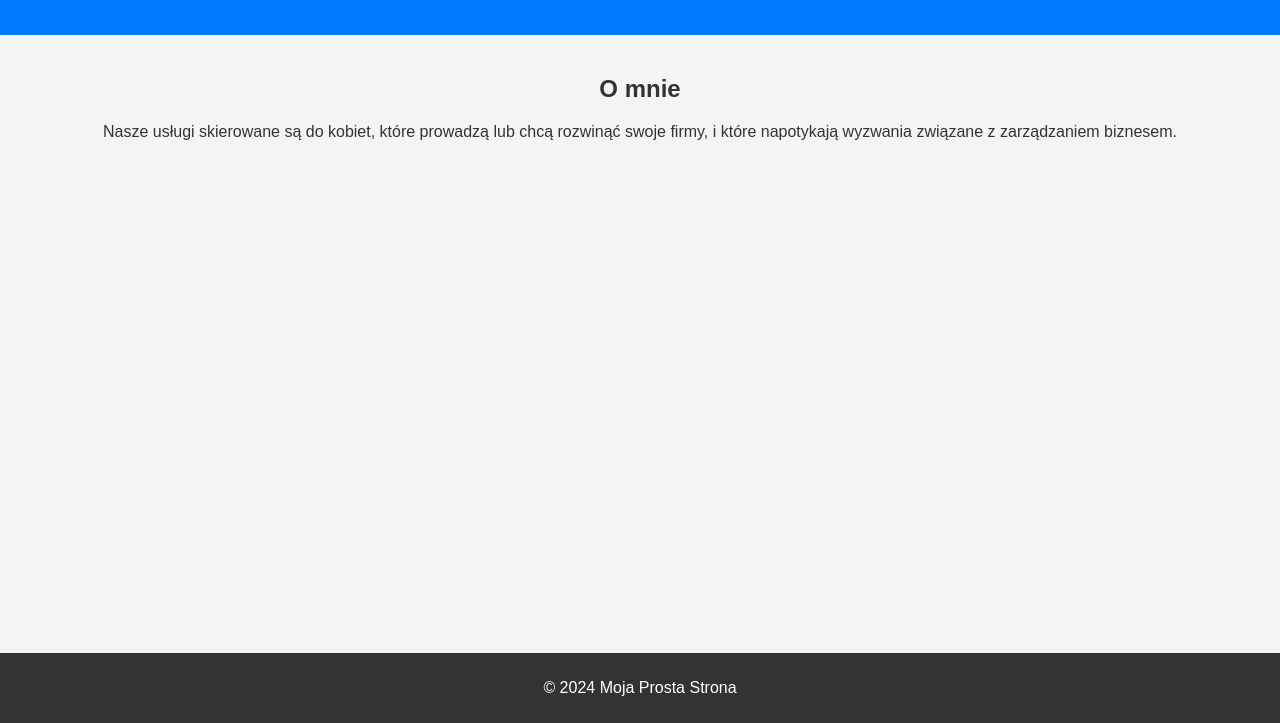
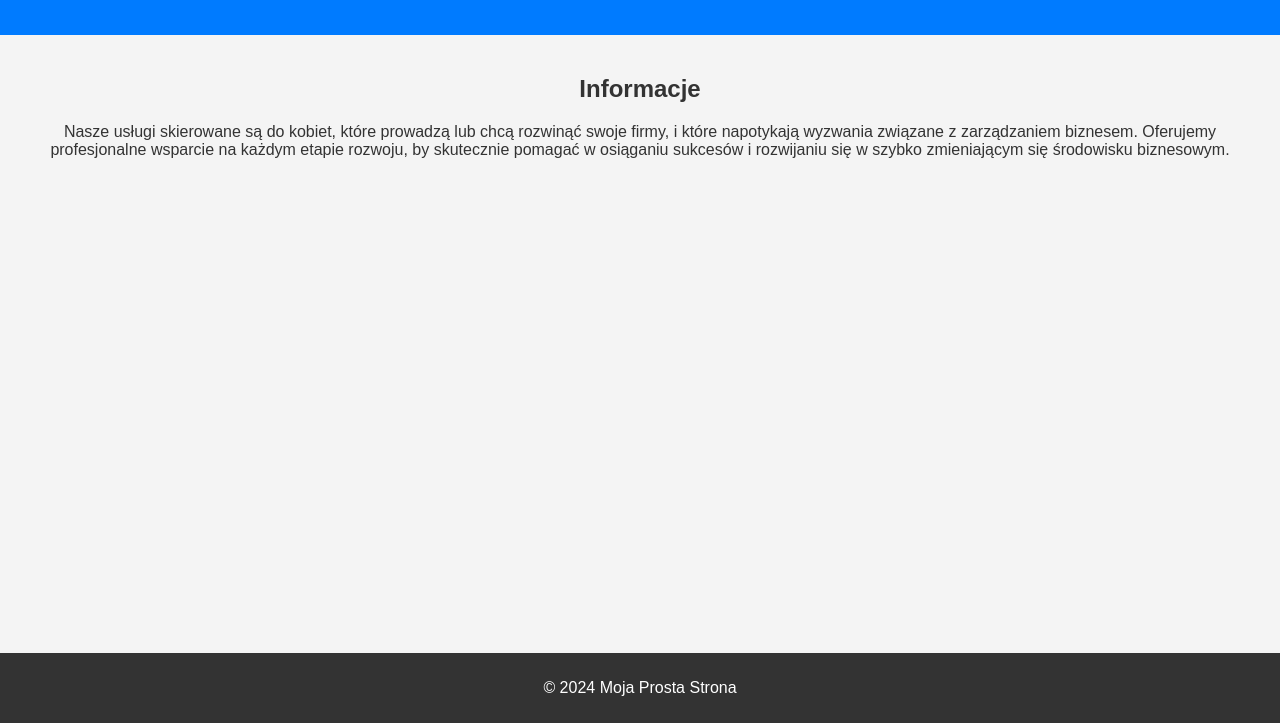
Before and after one commit to marek207a/uslugawsparcia, a plain HTML site: page index.html in a window 1280 px wide. Shown: the part 77-800 px from the top of the page. Drawn offline with Linux system fonts and the light colour scheme.

Commit message:
Update index.html

```diff
--- a/index.html
+++ b/index.html
@@ -39,8 +39,8 @@
     </header>
 
     <section>
-        <h2>O mnie</h2>
-        <p>Nasze usługi skierowane są do kobiet, które prowadzą lub chcą rozwinąć swoje firmy, i które napotykają wyzwania związane z zarządzaniem biznesem.</p>
+        <h2>Informacje</h2>
+        <p>Nasze usługi skierowane są do kobiet, które prowadzą lub chcą rozwinąć swoje firmy, i które napotykają wyzwania związane z zarządzaniem biznesem. Oferujemy profesjonalne wsparcie na każdym etapie rozwoju, by skutecznie pomagać w osiąganiu sukcesów i rozwijaniu się w szybko zmieniającym się środowisku biznesowym.</p>
     </section>
 
     <footer>
```
